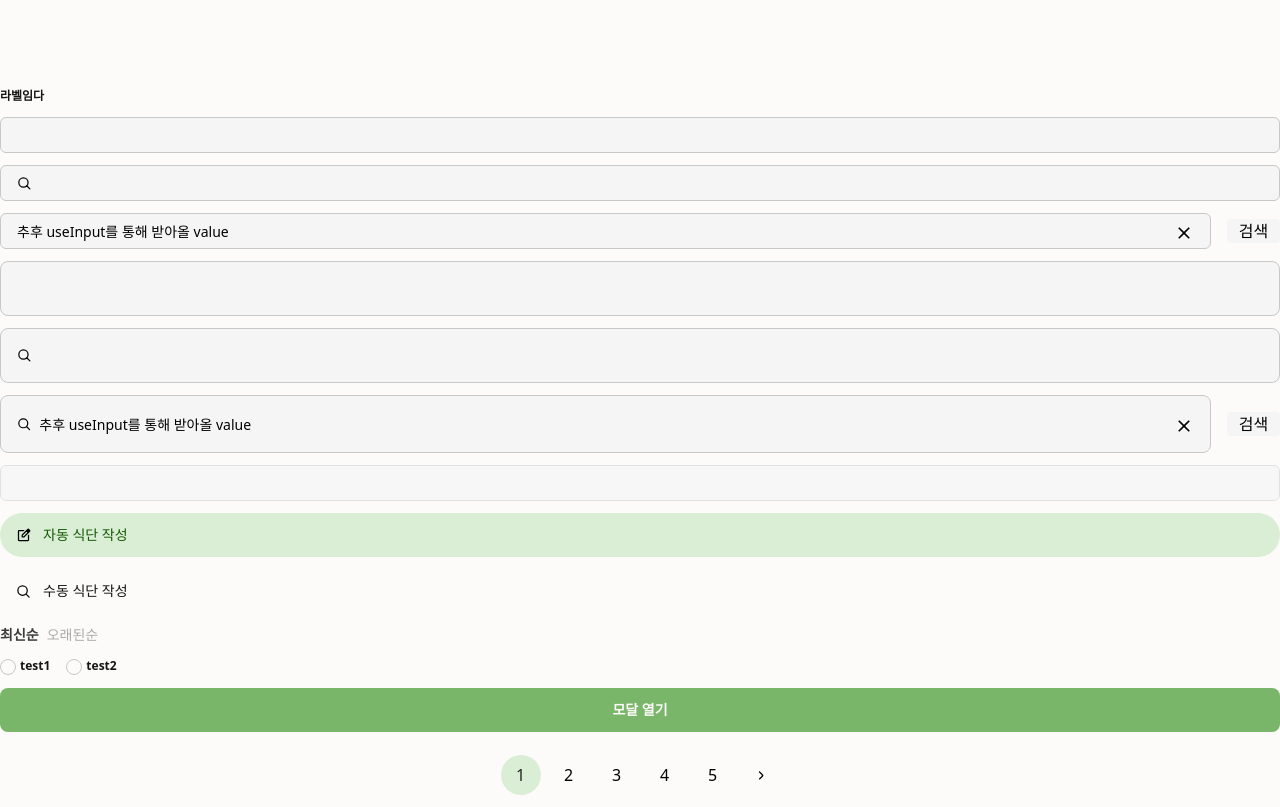
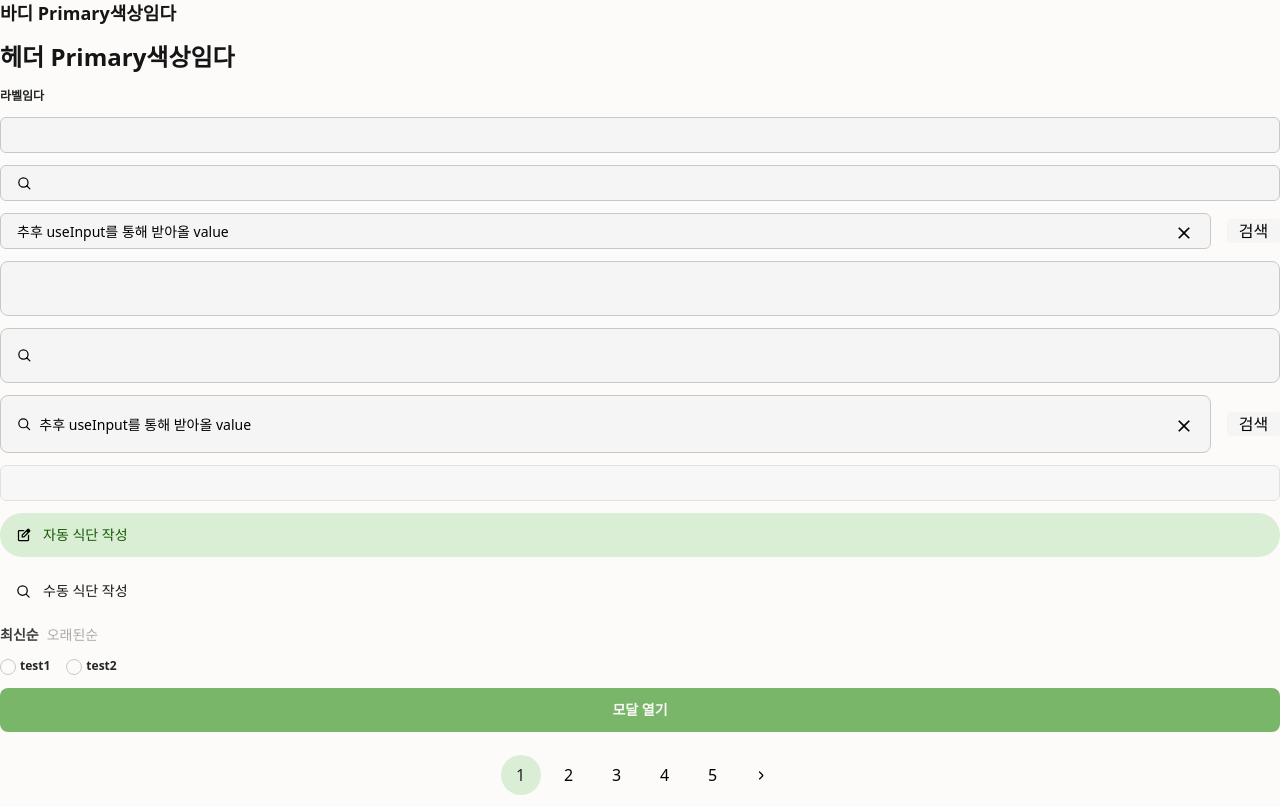
Before and after one commit to devping-kr/NNplanner-FE, a Next.js app: page /seunghyun in a window 1280 px wide. Built offline with nearby package versions, Linux system fonts and the light colour scheme.

Commit message:
Feat: Typography 추가

```diff
--- a/src/components/common/Typography/Typography.variant.tsx
+++ b/src/components/common/Typography/Typography.variant.tsx
@@ -28,14 +28,15 @@
         thin: 'font-thin',
       },
       color: {
-        primary: 'text-white-100',
-        white: 'text-dark-200',
-        label: 'text-dark-100',
+        white: 'text-white-100',
+        darken: 'text-dark-200',
+        dark: 'text-dark-100',
+        gray: 'text-gray-500',
       },
     },
     defaultVariants: {
       type: 'body3',
-      color: 'primary',
+      color: 'dark',
     },
   },
 );
--- a/src/components/common/Typography/index.tsx
+++ b/src/components/common/Typography/index.tsx
@@ -28,8 +28,13 @@
 });
 export const BodyPrimary = customTypography('p', {
   type: 'body1',
+  color: 'dark',
 });
 export const Label = customTypography('label', {
   type: 'caption1',
-  color: 'label',
+  color: 'darken',
 });
+export const BodyGray = customTypography('p', {
+  type: 'body3',
+  color: 'gray',
+});
```
